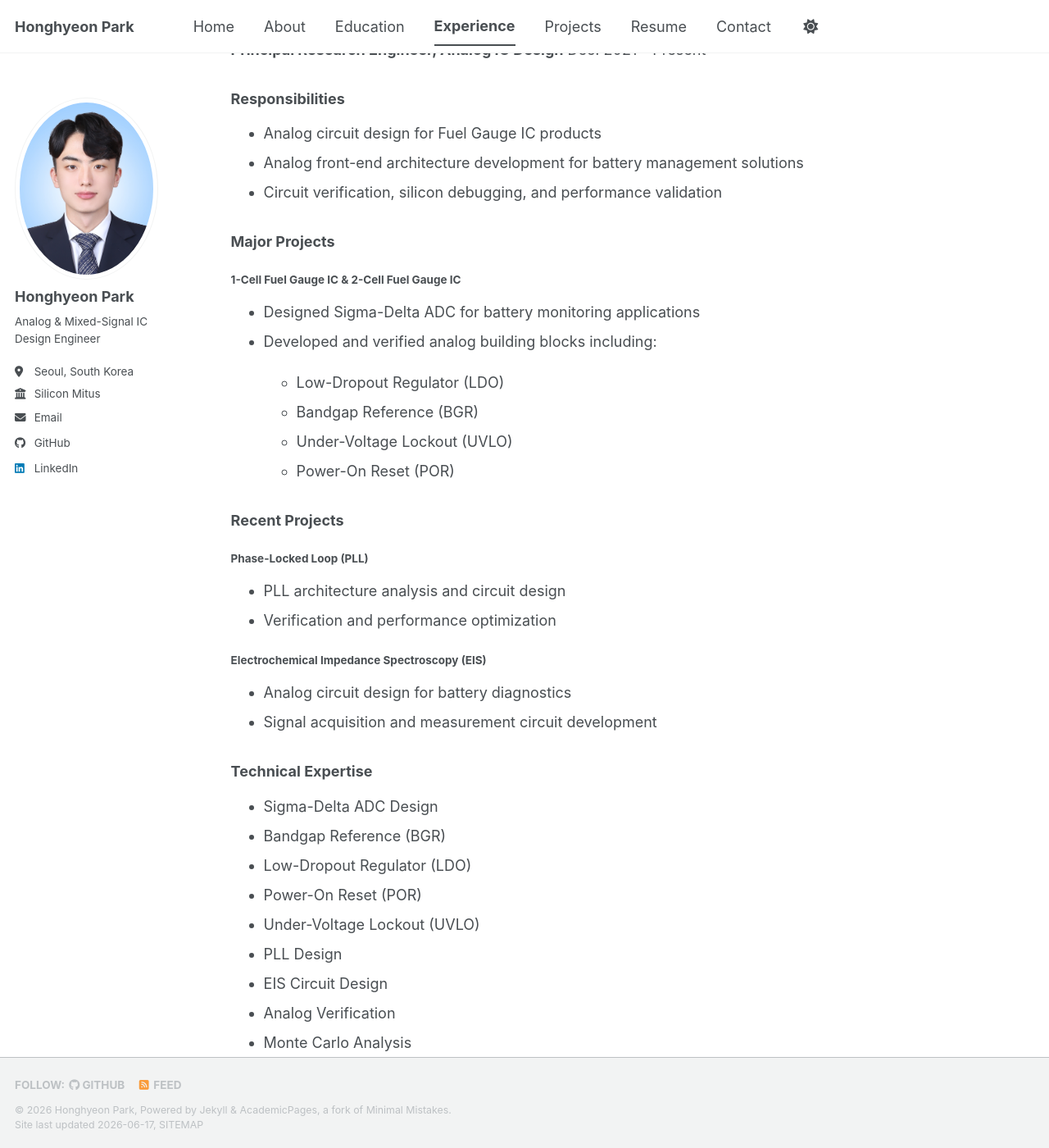
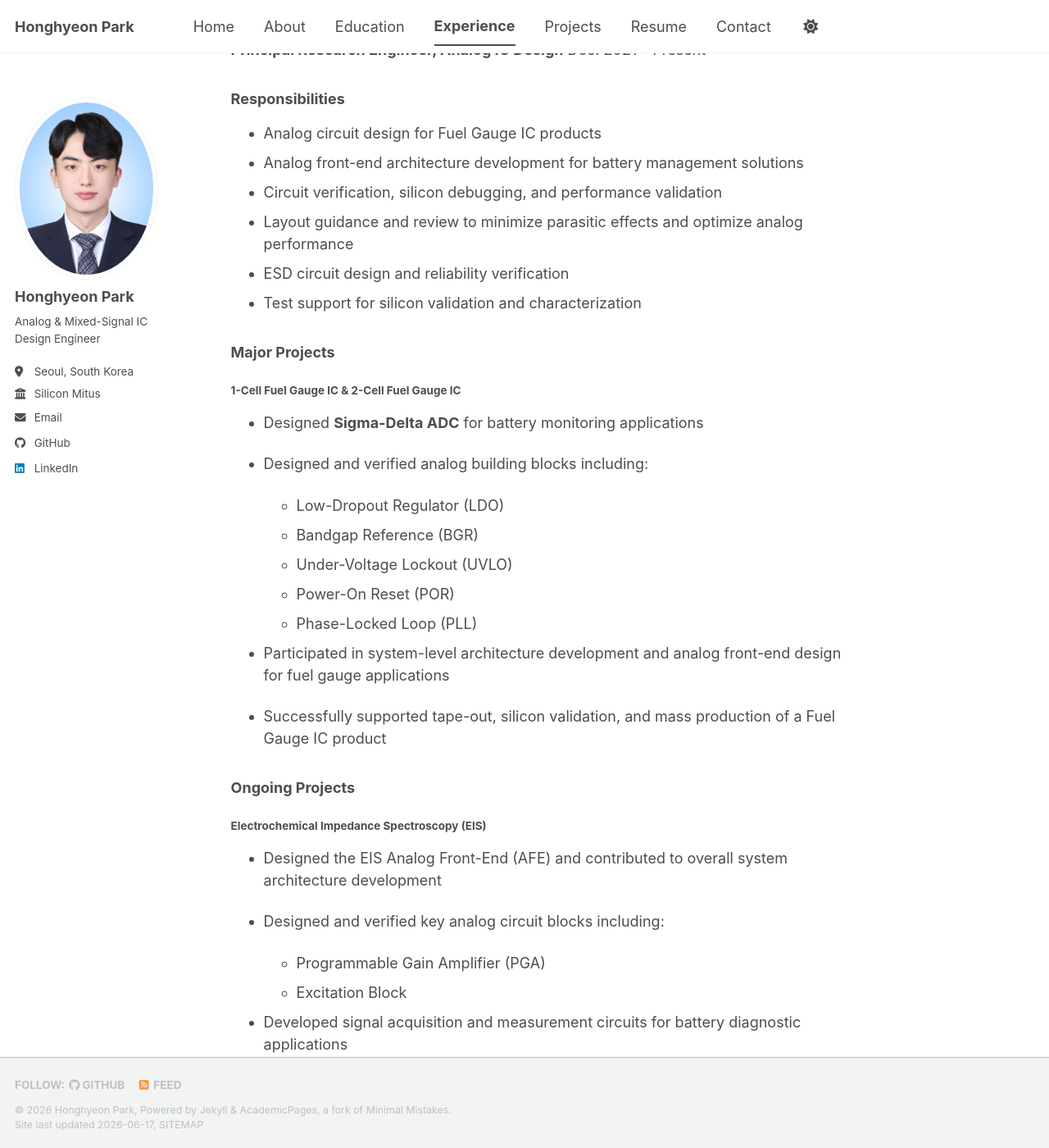
Before and after one commit to PARKHONGHYEON/PARHONGHYEON.github.io, a Jekyll site: the page built from _pages/experience.md, in a window 1280 px wide and 1400 px high, scrolled down 271 px. Shown: the whole window at 82% size. Built offline with Jekyll 4.4.1, drawn with Linux system fonts in a browser that asks for light colours; a script bundle is joined from its source files by our own code; library files that are not in the unit come from our copies; some of the changed text lies outside the part shown.

Commit message:
Update experience.md

```diff
--- a/_pages/experience.md
+++ b/_pages/experience.md
@@ -17,31 +17,40 @@ Dec. 2021 – Present
 * Analog circuit design for Fuel Gauge IC products
 * Analog front-end architecture development for battery management solutions
 * Circuit verification, silicon debugging, and performance validation
+* Layout guidance and review to minimize parasitic effects and optimize analog performance
+* ESD circuit design and reliability verification
+* Test support for silicon validation and characterization
 
 ### Major Projects
 
 #### 1-Cell Fuel Gauge IC & 2-Cell Fuel Gauge IC
 
-* Designed Sigma-Delta ADC for battery monitoring applications
-* Developed and verified analog building blocks including:
+* Designed **Sigma-Delta ADC** for battery monitoring applications
+
+* Designed and verified analog building blocks including:
 
   * Low-Dropout Regulator (LDO)
   * Bandgap Reference (BGR)
   * Under-Voltage Lockout (UVLO)
   * Power-On Reset (POR)
+  * Phase-Locked Loop (PLL)
 
+* Participated in system-level architecture development and analog front-end design for fuel gauge applications
 
-### Recent Projects
+* Successfully supported tape-out, silicon validation, and mass production of a Fuel Gauge IC product
 
-#### Phase-Locked Loop (PLL)
-
-* PLL architecture analysis and circuit design
-* Verification and performance optimization
+### Ongoing Projects
 
 #### Electrochemical Impedance Spectroscopy (EIS)
 
-* Analog circuit design for battery diagnostics
-* Signal acquisition and measurement circuit development
+* Designed the EIS Analog Front-End (AFE) and contributed to overall system architecture development
+
+* Designed and verified key analog circuit blocks including:
+
+  * Programmable Gain Amplifier (PGA)
+  * Excitation Block
+
+* Developed signal acquisition and measurement circuits for battery diagnostic applications
 
 ### Technical Expertise
 
@@ -50,12 +59,13 @@ Dec. 2021 – Present
 * Low-Dropout Regulator (LDO)
 * Power-On Reset (POR)
 * Under-Voltage Lockout (UVLO)
-* PLL Design
-* EIS Circuit Design
+* Phase-Locked Loop (PLL)
+* Electrochemical Impedance Spectroscopy (EIS) AFE Design
+* ESD Protection Circuit Design
 * Analog Verification
 * Monte Carlo Analysis
 * Corner Analysis
-* Silicon Debug
+* Silicon Debug and Validation
 
 ### Design Tools
 
```
